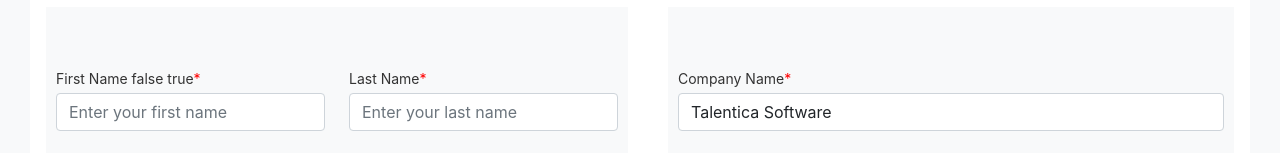
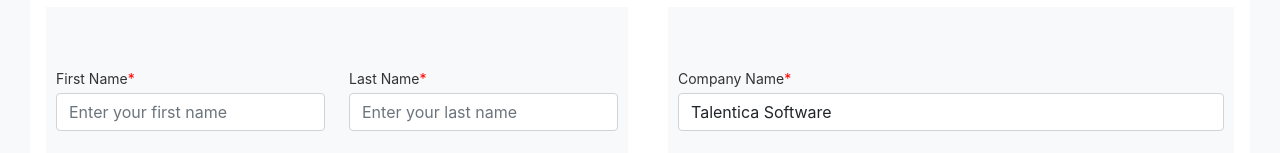
Before and after one commit to AkshayReddy57/Talentica-UI, an Angular app: page /dashboard in a window 1280 px wide. Shown: the part 162-315 px from the top of the page. Built offline with nearby package versions, Linux system fonts and the light colour scheme.

Commit message:
Update dashboard.component.html

```diff
--- a/src/app/main/dashboard/dashboard.component.html
+++ b/src/app/main/dashboard/dashboard.component.html
@@ -17,7 +17,7 @@
           <div class="ml-3 info">
             <div class="row mt-5">
               <div class="col-sm-6">
-                <span>First Name {{submitted}} {{basinInformationForm?.controls?.firstName?.errors?.required}}</span>
+                <span>First Name</span>
                 <span class="mandatory">*</span>
                 <input type="text" class="form-control" placeholder="Enter your first name" formControlName="firstName"
                   [ngClass]="{
```
